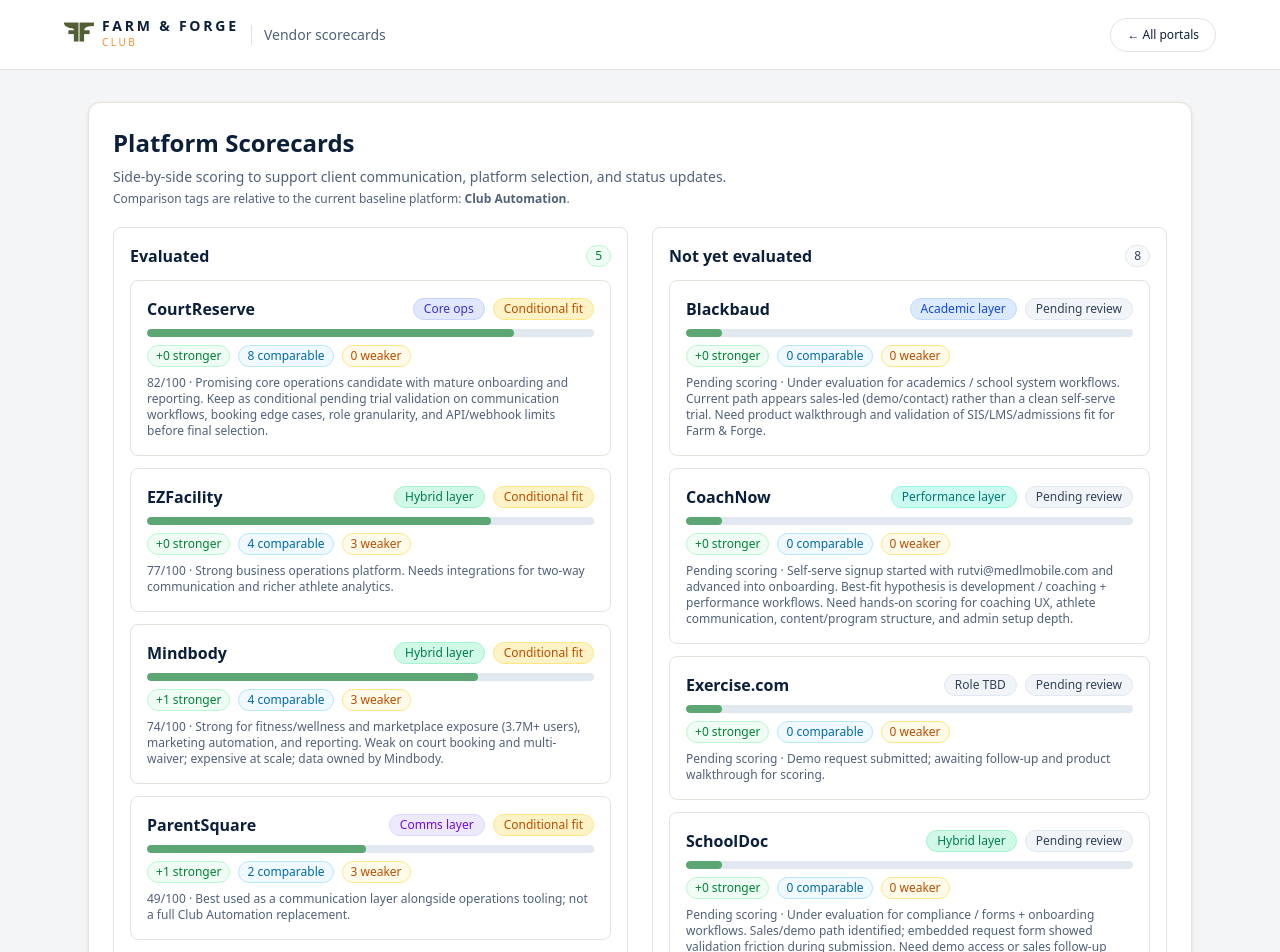
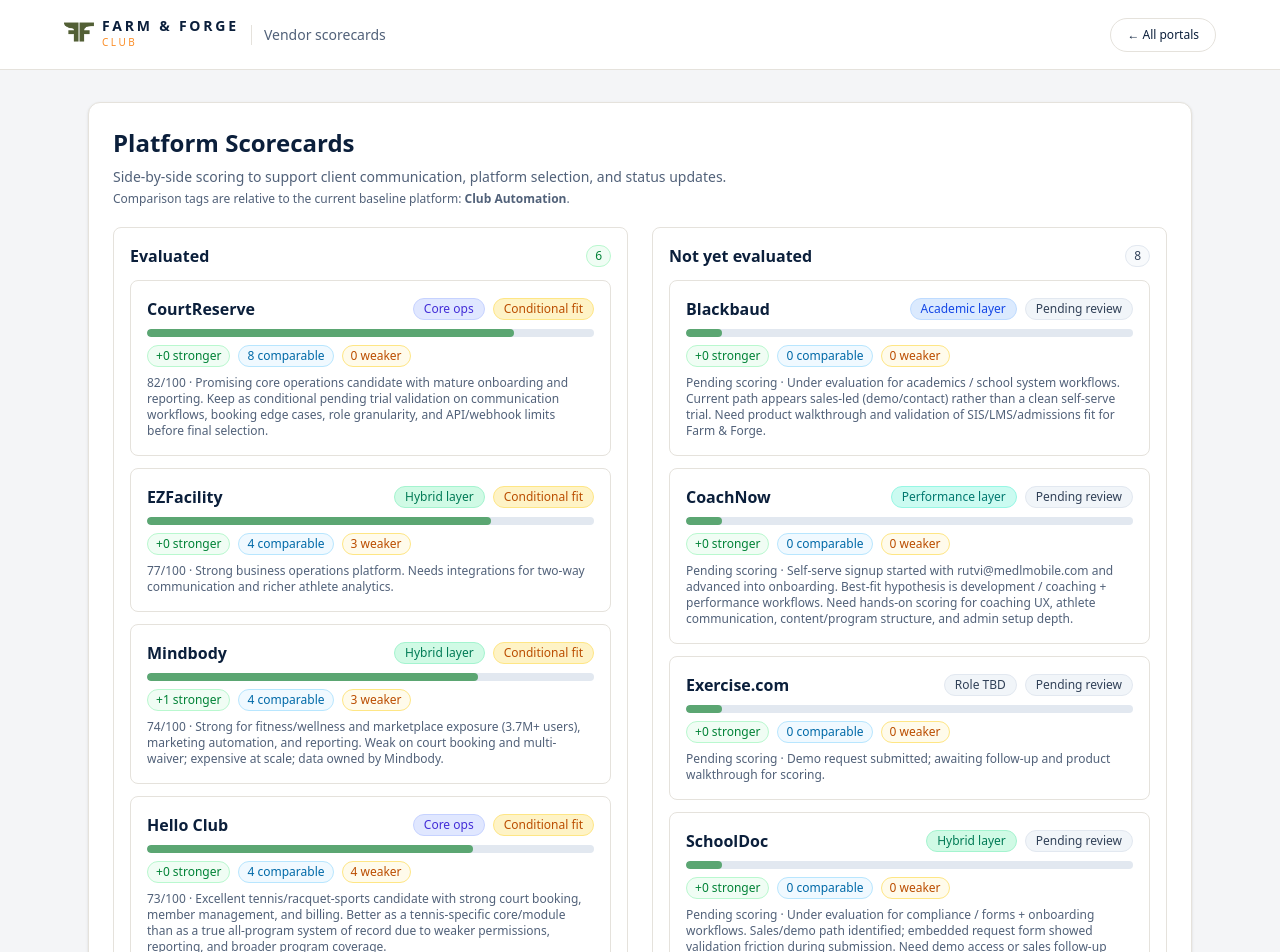
Before and after one commit to medlmichael/farm-forge-portal, a Next.js app: page /scorecards in a window 1280 px wide. Shown: the top 952 px of the page. Built offline with nearby package versions, Linux system fonts and the light colour scheme.

Commit message:
Add Hello Club to portal tracking

```diff
--- a/data/trial-logins.json
+++ b/data/trial-logins.json
@@ -15,6 +15,13 @@
       "category": "Family Communication",
       "status": "active",
       "path": "/parentsquare"
+    },
+    {
+      "id": "helloclub",
+      "name": "Hello Club",
+      "category": "Tennis Module",
+      "status": "completed",
+      "path": "/scorecards#helloclub"
     }
   ],
   "reviewGroups": [
--- a/src/app/page.tsx
+++ b/src/app/page.tsx
@@ -13,6 +13,16 @@
     href: "https://farmandforgeclub.com/",
     external: true,
     accentHex: "#0b1f3b",
+  },
+  {
+    id: "scorecards",
+    name: "Vendor scorecards",
+    sub: "Comparison hub",
+    platform: "Research + selection",
+    description: "Side-by-side vendor analysis, recommendation roles, and trial status for every platform under review.",
+    href: "/scorecards",
+    external: false,
+    accentHex: "#fb8e28",
   },
   {
     id: "club",
--- a/src/app/scorecards/page.tsx
+++ b/src/app/scorecards/page.tsx
@@ -137,7 +137,7 @@
         </section>
 
         {evaluated.map((vendor) => (
-          <section key={vendor.key} className="mt-6 rounded-xl border border-[var(--ff-border)] bg-[var(--background)] p-6 shadow-sm">
+          <section id={vendor.key} key={vendor.key} className="mt-6 rounded-xl border border-[var(--ff-border)] bg-[var(--background)] p-6 shadow-sm">
             <div className="mb-4 flex flex-wrap items-center justify-between gap-2">
               <h2 className="text-xl font-semibold text-[var(--ff-navy)]">{vendor.vendor}</h2>
               <div className="text-sm font-medium text-[var(--ff-cool-gray)]">
--- a/src/data/vendor-scorecards.ts
+++ b/src/data/vendor-scorecards.ts
@@ -244,6 +244,81 @@
     status: "conditional-fit",
   },
   {
+    key: "helloclub",
+    vendor: "Hello Club",
+    phase: "reviewed",
+    recommendedRole: "core-ops",
+    rows: [
+      {
+        category: "Member onboarding + registration + waivers",
+        weight: 15,
+        score: 5,
+        notes: "Strong onboarding, member management, and billing support for racquet sports clubs.",
+        vsClubAutomation: "comparable",
+        vsClubAutomationNotes: "Strong fit for standard tennis club onboarding and membership workflows.",
+      },
+      {
+        category: "Scheduling + court booking complexity",
+        weight: 20,
+        score: 5,
+        notes: "Purpose-built court booking UX with booking restrictions by peak hours, membership tier, and role.",
+        vsClubAutomation: "comparable",
+        vsClubAutomationNotes: "Very strong on racquet-sport booking flows; validate edge-case rules and league workflows in pilot.",
+      },
+      {
+        category: "Parent/athlete communication workflows",
+        weight: 15,
+        score: 2,
+        notes: "Some communication support exists, but not a standout strength for family engagement.",
+        vsClubAutomation: "weaker",
+        vsClubAutomationNotes: "Needs validation for parent-facing communication depth and ongoing engagement workflows.",
+      },
+      {
+        category: "Billing/subscriptions + refunds",
+        weight: 15,
+        score: 5,
+        notes: "Automated membership renewals and Stripe-backed billing are strong, though some automation is plan-gated.",
+        vsClubAutomation: "comparable",
+        vsClubAutomationNotes: "Strong billing baseline; confirm refund handling and plan-tier limits during evaluation.",
+      },
+      {
+        category: "Staff roles/permissions + auditability",
+        weight: 10,
+        score: 2,
+        notes: "Limited staff permission granularity for multi-department organizations.",
+        vsClubAutomation: "weaker",
+        vsClubAutomationNotes: "Likely weaker if Farm & Forge needs fine-grained multi-program admin controls.",
+      },
+      {
+        category: "Reporting quality",
+        weight: 15,
+        score: 2,
+        notes: "Operational reporting exists, but analytics depth appears limited for broader organizational insight.",
+        vsClubAutomation: "weaker",
+        vsClubAutomationNotes: "Reporting looks lighter than ideal for executive and cross-program visibility.",
+      },
+      {
+        category: "API/export/data ownership",
+        weight: 5,
+        score: 2,
+        notes: "Some integrations exist, but open API/data-flexibility posture looks limited compared with more integration-forward platforms.",
+        vsClubAutomation: "weaker",
+        vsClubAutomationNotes: "Treat as weaker until export coverage and integration flexibility are proven.",
+      },
+      {
+        category: "Migration effort + support",
+        weight: 5,
+        score: 5,
+        notes: "Strong migration support and relatively easy setup are recurring positives.",
+        vsClubAutomation: "comparable",
+        vsClubAutomationNotes: "Implementation support is a plus and could reduce switch friction.",
+      },
+    ],
+    summary:
+      "Excellent tennis/racquet-sports candidate with strong court booking, member management, and billing. Better as a tennis-specific core/module than as a true all-program system of record due to weaker permissions, reporting, and broader program coverage.",
+    status: "conditional-fit",
+  },
+  {
     key: "courtreserve",
     vendor: "CourtReserve",
     phase: "reviewed",
```
